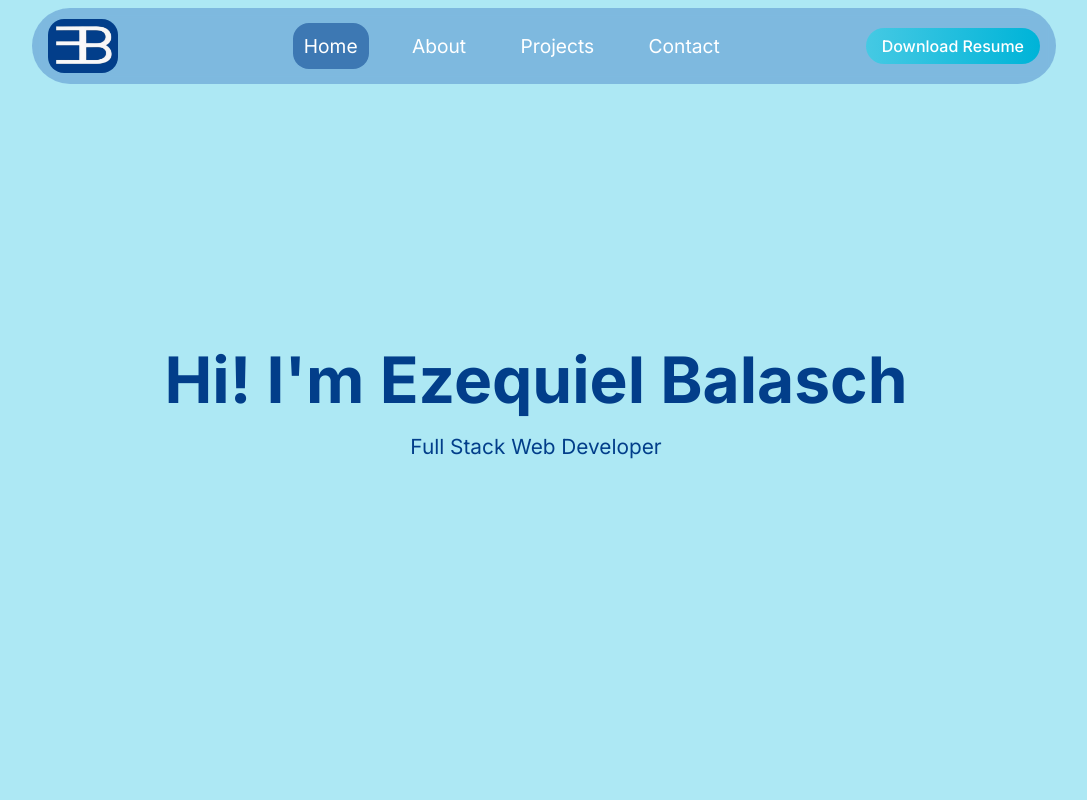
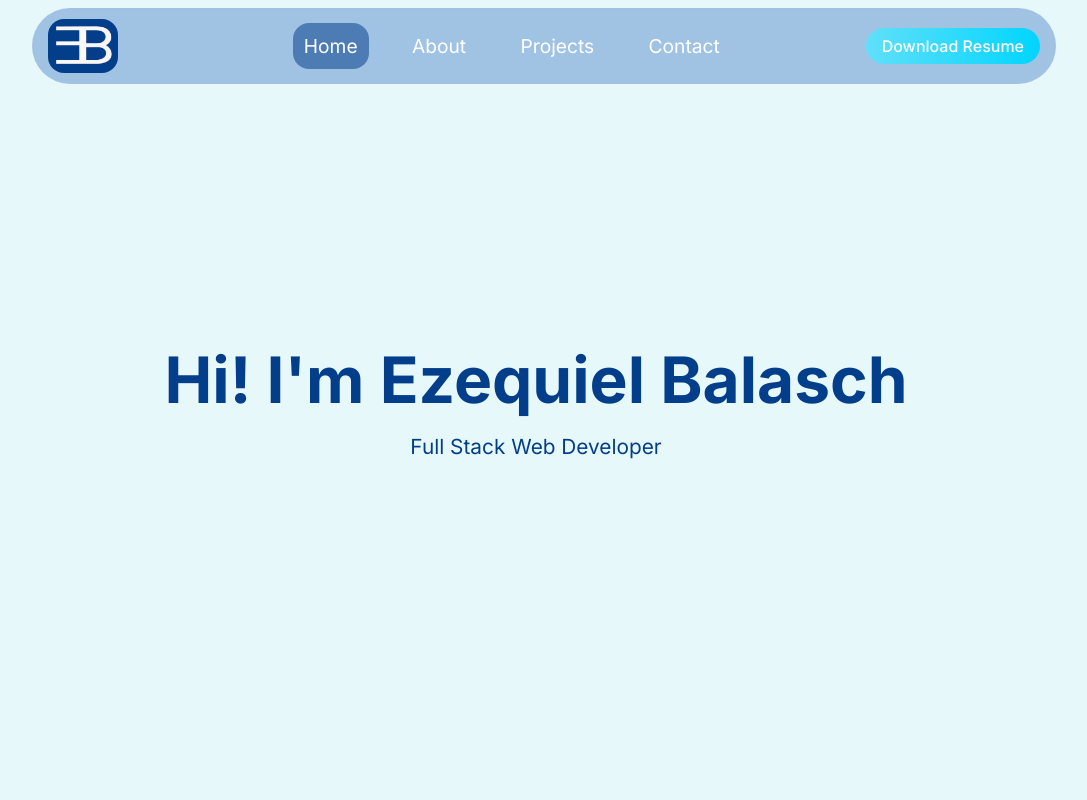
Before and after one commit to ezebalasch/Portfolio, a React (Vite) app: page / in a window 1280 px wide. Shown: the top 800 px of the page, without its empty margins (104-1191 px from the left). Built offline with nearby package versions, Linux system fonts and the light colour scheme; a web font is replaced by a local one.

Commit message:
Update palette colors

```diff
--- a/src/App.css
+++ b/src/App.css
@@ -7,11 +7,11 @@
   -moz-osx-font-smoothing: grayscale;
   -webkit-text-size-adjust: 100%;
   --color-primary: #023e8a;
-  --color-secondary: #00b4d8;
-  --color-tertiary: #48cae4;
-  --color-quaternary: #90e0ef;
+  --color-secondary: #03d5fe;
+  --color-tertiary: #64e0f9;
+  --color-quaternary: #9bf0ff;
   --color-quinary: #ade8f4;
-  --color-senary: #caf0f8;
+  --color-senary: #e7f8fb;
   --color-white-background: #3873c065;
   --color-green-hover: #023d8a87;
 }
@@ -43,7 +43,7 @@
 }
 
 body {
-  background: var(--color-quinary);
+  background: var(--color-senary);
   color: var(--color-primary);
 }
 
```
